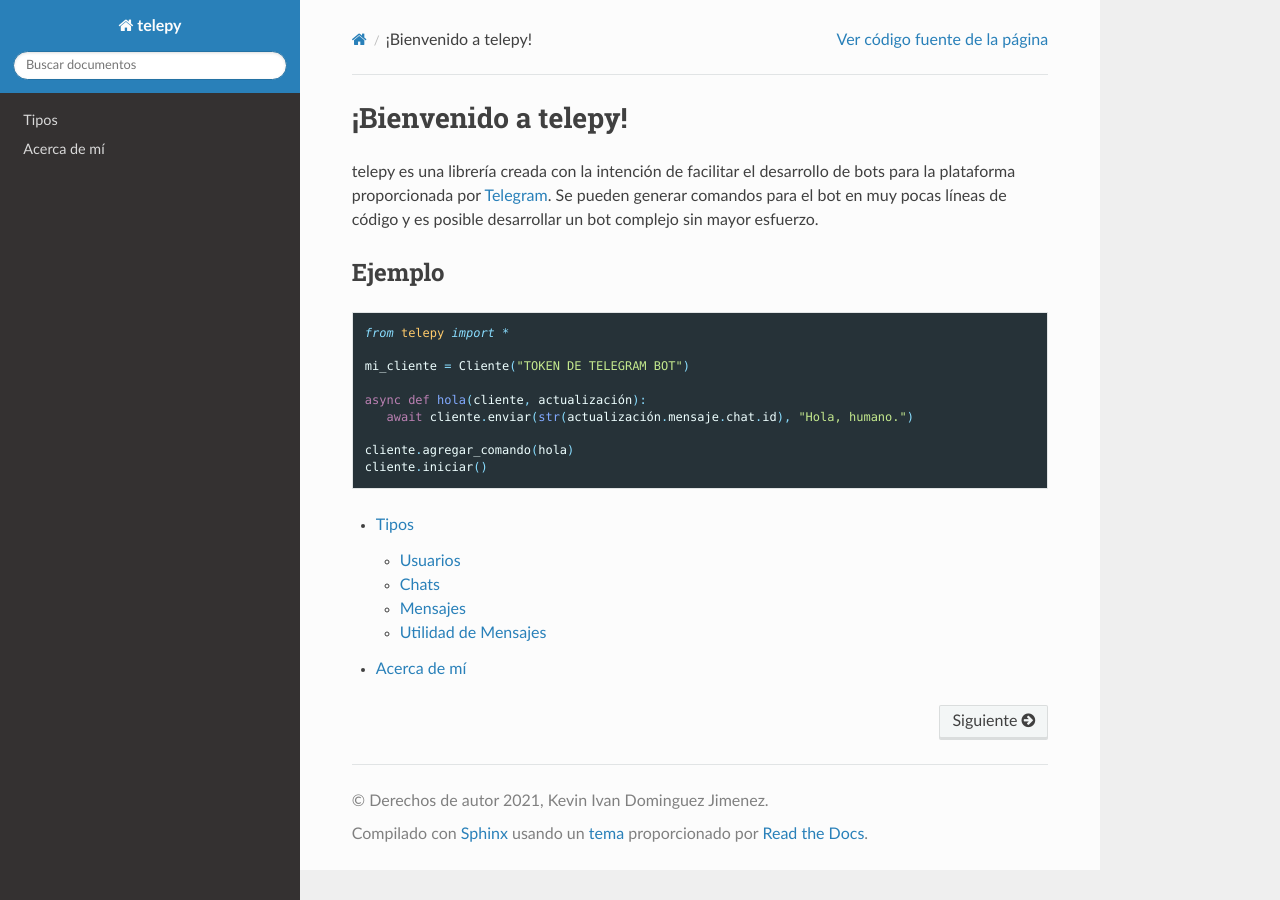
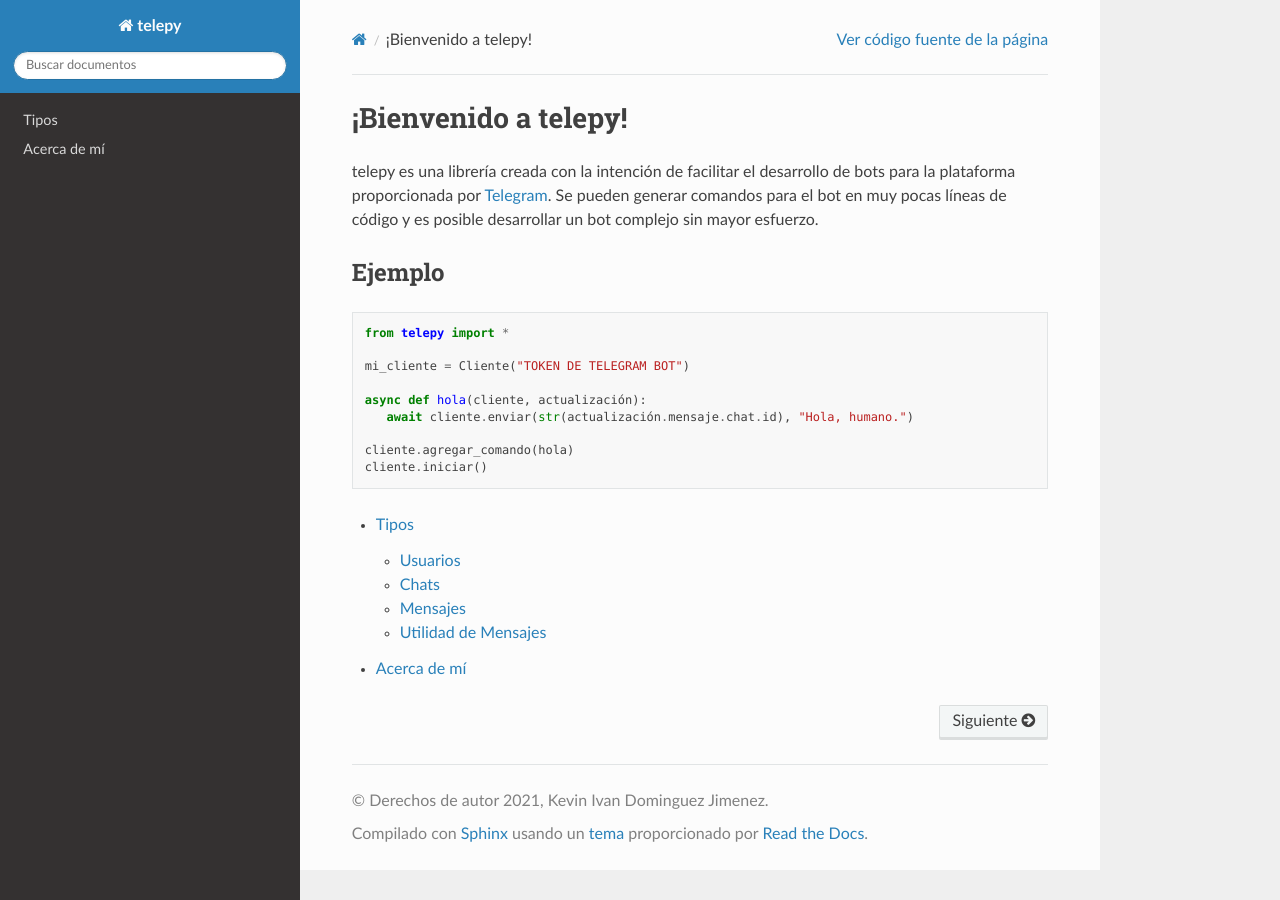
Before and after one commit to IvanovichRU/telepy, a Sphinx documentation site: the page built from docs/index.rst, in a window 1280 px wide. Built offline with Sphinx 7.4.7 and the Read the Docs theme 2.0.0, drawn with Linux system fonts in a browser that asks for light colours.

Commit message:
Ora si ya

```diff
--- a/docs/conf.py
+++ b/docs/conf.py
@@ -10,9 +10,10 @@
 # add these directories to sys.path here. If the directory is relative to the
 # documentation root, use os.path.abspath to make it absolute, like shown here.
 #
-# import os
-# import sys
-# sys.path.insert(0, os.path.abspath('.'))
+import os
+import sys
+sys.path.insert(0, os.path.abspath('.'))
+
 import sphinx_rtd_theme
 
 
@@ -32,6 +33,7 @@
 # extensions coming with Sphinx (named 'sphinx.ext.*') or your custom
 # ones.
 extensions = [
+    'sphinx.ext.viewcode',
     'sphinx_rtd_theme'
 ]
 
@@ -52,7 +54,7 @@
 exclude_patterns = ['_build', 'Thumbs.db', '.DS_Store']
 
 highlight_language = 'python3'
-pygments_style = 'material'
+pygments_style = 'default'
 
 # -- Options for HTML output -------------------------------------------------
 
@@ -69,4 +71,4 @@
 # Add any paths that contain custom static files (such as style sheets) here,
 # relative to this directory. They are copied after the builtin static files,
 # so a file named "default.css" will overwrite the builtin "default.css".
-# html_static_path = ['_static']
+html_static_path = ['_static']
```
Also changed, not shown: 4 other files.
